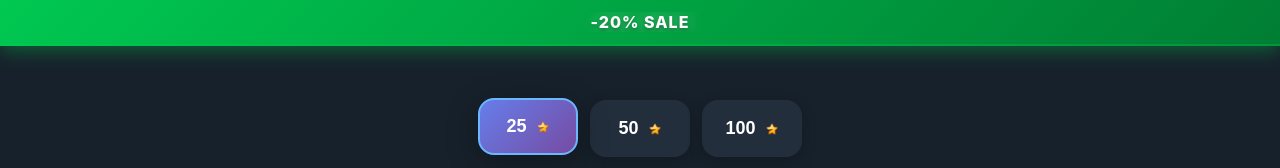
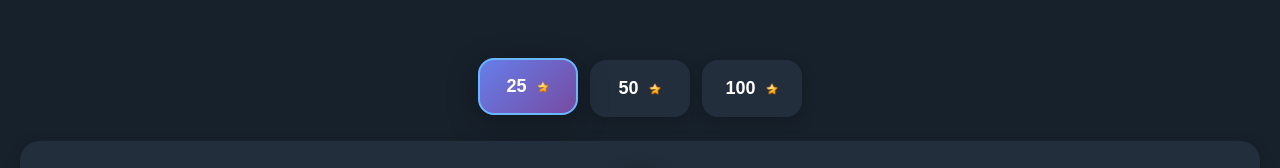
Before and after one commit to skeef7/2.0, a website built with Vite: page index.html in a window 1280 px wide. Shown: the top 168 px of the page. Built offline with nearby package versions, Linux system fonts and the light colour scheme.

Commit message:
Remove Sale Banner and Restore Original Layout

```diff
--- a/index.html
+++ b/index.html
@@ -9,13 +9,6 @@
 </head>
 <body>
   <div class="app">
-    <!-- Sale Banner -->
-    <div class="sale-banner">
-      <div class="sale-content">
-        <span class="sale-text">-20% SALE</span>
-      </div>
-    </div>
-
     <!-- Main content -->
     <main class="main">
       <!-- Roulette type selector -->
--- a/styles/main.css
+++ b/styles/main.css
@@ -22,14 +22,12 @@
   --gradient-epic: linear-gradient(135deg, #9b59b6 0%, #8e44ad 100%);
   --gradient-legendary: linear-gradient(135deg, #e74c3c 0%, #c0392b 100%);
   --gradient-balance: linear-gradient(135deg, #ffd700 0%, #ffb347 100%);
-  --gradient-sale: linear-gradient(135deg, #00c851 0%, #007e33 100%);
   --shadow-primary: 0 8px 32px rgba(0, 0, 0, 0.3);
   --shadow-secondary: 0 4px 16px rgba(0, 0, 0, 0.2);
   --shadow-inventory: 0 6px 24px rgba(0, 0, 0, 0.25);
   --shadow-glow: 0 0 20px rgba(106, 183, 255, 0.3);
   --shadow-item: 0 8px 24px rgba(0, 0, 0, 0.4);
   --shadow-balance: 0 8px 32px rgba(255, 215, 0, 0.3);
-  --shadow-sale: 0 4px 20px rgba(0, 200, 81, 0.4);
 
   /* Readable inventory design variables */
   --gradient-card-bg: linear-gradient(145deg, #2a3441 0%, #1e2832 100%);
@@ -60,77 +58,6 @@ body {
   display: flex;
   flex-direction: column;
   position: relative;
-}
-
-/* 🎉 SALE BANNER - PROMINENT TOP BANNER */
-.sale-banner {
-  position: fixed;
-  top: 0;
-  left: 0;
-  right: 0;
-  z-index: 1000;
-  background: var(--gradient-sale);
-  padding: 12px 20px;
-  text-align: center;
-  box-shadow: var(--shadow-sale);
-  border-bottom: 2px solid rgba(0, 200, 81, 0.3);
-  backdrop-filter: blur(10px);
-  -webkit-backdrop-filter: blur(10px);
-}
-
-.sale-content {
-  display: flex;
-  align-items: center;
-  justify-content: center;
-  position: relative;
-  overflow: hidden;
-}
-
-.sale-text {
-  font-size: 16px;
-  font-weight: 800;
-  color: white;
-  text-transform: uppercase;
-  letter-spacing: 1px;
-  text-shadow: 0 2px 4px rgba(0, 0, 0, 0.3);
-  position: relative;
-  z-index: 2;
-  animation: saleGlow 2s ease-in-out infinite alternate;
-}
-
-/* SALE BANNER GLOW ANIMATION */
-@keyframes saleGlow {
-  0% {
-    text-shadow: 0 2px 4px rgba(0, 0, 0, 0.3), 0 0 10px rgba(255, 255, 255, 0.3);
-  }
-  100% {
-    text-shadow: 0 2px 4px rgba(0, 0, 0, 0.3), 0 0 20px rgba(255, 255, 255, 0.6);
-  }
-}
-
-/* SALE BANNER SHINE EFFECT */
-.sale-content::before {
-  content: '';
-  position: absolute;
-  top: 0;
-  left: -100%;
-  width: 100%;
-  height: 100%;
-  background: linear-gradient(90deg, transparent, rgba(255, 255, 255, 0.3), transparent);
-  animation: saleShine 3s ease-in-out infinite;
-  z-index: 1;
-}
-
-@keyframes saleShine {
-  0% {
-    left: -100%;
-  }
-  50% {
-    left: 100%;
-  }
-  100% {
-    left: 100%;
-  }
 }
 
 /* Currency emoji component - FIXED VERSION */
@@ -217,10 +144,10 @@ body {
   height: 14px;
 }
 
-/* Main content - WITH TOP SPACING FOR SALE BANNER */
+/* Main content - WITH TOP SPACING */
 .main {
   flex: 1;
-  padding: 100px 20px 20px; /* Увеличен верхний отступ для баннера */
+  padding: 60px 20px 20px; /* Добавлено пустое пространство сверху */
   display: flex;
   flex-direction: column;
   gap: 24px;
@@ -751,7 +678,6 @@ body {
   z-index: 10;
   backdrop-filter: blur(10px);
   -webkit-backdrop-filter: blur(10px);
-  margin-top: 48px; /* Add margin for sale banner */
 }
 
 .back-btn {
@@ -1369,18 +1295,8 @@ body {
 
 /* 📱 RESPONSIVE DESIGN - MOBILE OPTIMIZED FOR LARGER ROULETTE */
 @media (max-width: 480px) {
-  /* MOBILE SALE BANNER */
-  .sale-banner {
-    padding: 10px 16px;
-  }
-
-  .sale-text {
-    font-size: 14px;
-    letter-spacing: 0.5px;
-  }
-
   .main {
-    padding: 90px 16px 16px; /* Adjusted for mobile sale banner */
+    padding: 50px 16px 16px; /* Добавлено пустое пространство сверху для мобильных */
     gap: 20px;
     padding-bottom: 140px; /* Увеличен нижний отступ для мобильных */
   }
@@ -1626,11 +1542,6 @@ body {
 
   .stat-value {
     font-size: 15px;
-  }
-
-  /* MOBILE PAGE HEADER ADJUSTMENT */
-  .page-header {
-    margin-top: 38px; /* Adjusted for mobile sale banner */
   }
 }
 
```
